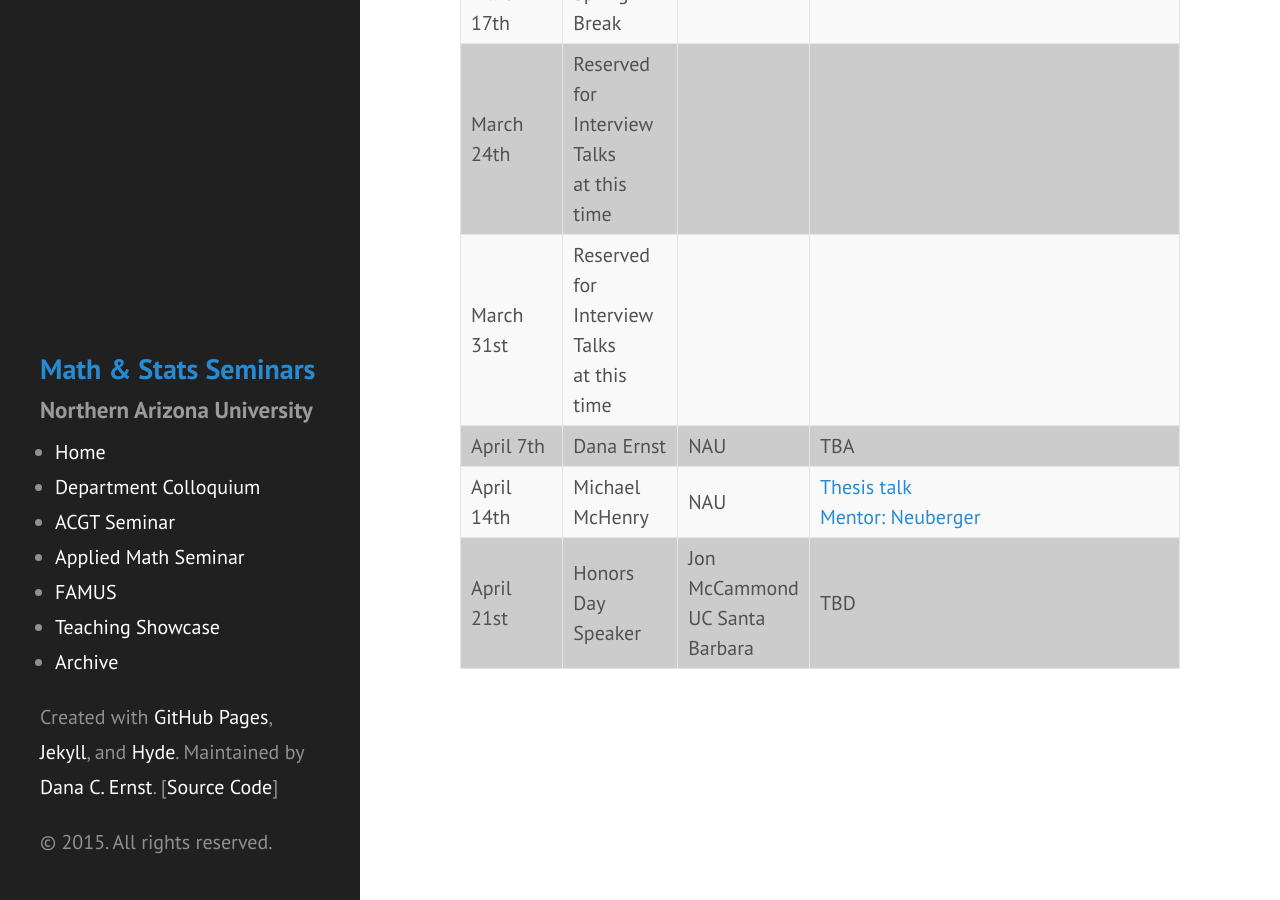
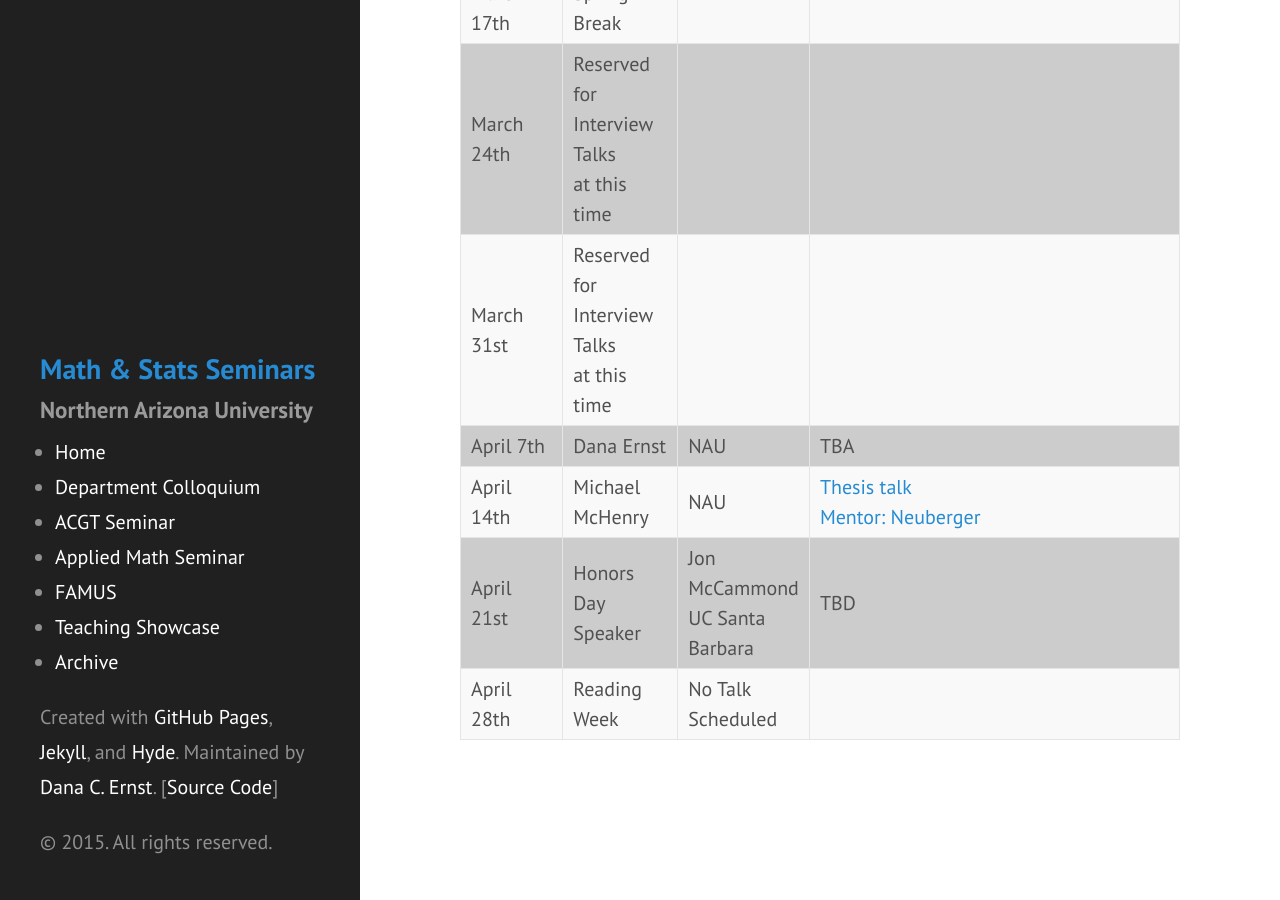
Before and after one commit to NAUMathStat/seminars, a Jekyll site: the page built from colloquiumSpring2015.md, in a window 1280 px wide and 900 px high, scrolled down 1518 px. Built offline with Jekyll 4.4.1, drawn with Linux system fonts in a browser that asks for light colours; Markdown is read by kramdown in place of the engine named in the settings; formulas are drawn with MathJax 3.

Commit message:
Update colloquiumSpring2015.md

```diff
--- a/colloquiumSpring2015.md
+++ b/colloquiumSpring2015.md
@@ -141,4 +141,10 @@ Invariant Subspaces for a Nonlinear PDE on the Sierpinski Gasket.</a></td>
 <td>TBD</td>
 </tr>
 
+<tr>
+  <td>April 28th</td>
+  <td>Reading Week</td>
+  <td>No Talk Scheduled</td>
+<td></td>
+</tr>
 \*Schedule Change February 17th and 24th
```
